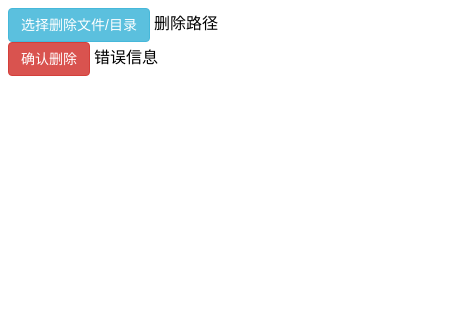
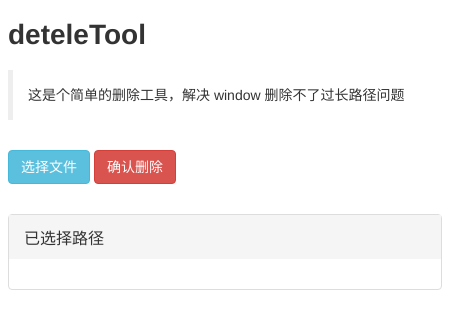
Before and after one commit to eminoda/deleteTool, an Electron app: page index.html in a window 450 px wide. Drawn offline with Linux system fonts and the light colour scheme; no server answers; files whose address does not match are found by name.

Commit message:
update #css

```diff
--- a/css/index.css
+++ b/css/index.css
@@ -1,3 +1,22 @@
+body {
+	font-size: 14px;
+	color: #333;
+	font-family: 'Helvetica Neue', Helvetica, Arial, sans-serif;
+}
+.title {
+	font-size: 36px;
+	margin-top: 20px;
+	margin-bottom: 10px;
+}
+.line {
+	margin-top: 30px;
+}
+.bg {
+	color: #333;
+	padding: 15px;
+	margin: 0;
+	line-height: 1.42857143;
+}
 button {
 	padding: 10px 16px;
 	font-size: 18px;
@@ -33,8 +52,26 @@ button {
 	background-color: #d9534f;
 	border-color: #d43f3a;
 }
-.line {
+
+.panel {
+	border: 1px solid #ddd;
+	border-radius: 4px;
+	margin-top: 30px;
 }
-.message {
+.panel-heading {
+	background-color: #f5f5f5;
+	padding: 10px 15px;
+	font-size: 16px;
+}
+.panel-body {
+	padding: 15px 15px;
+}
+#errorMessage {
+	background-color: #fff;
+	margin-left: 30px;
+	padding: 6px;
+	color: #d9534f;
+	font-size: 16px;
+	line-height: 20px;
 	display: inline-block;
 }
--- a/index.html
+++ b/index.html
@@ -9,20 +9,20 @@
 	</head>
 	<body>
 		<div class="wrap">
+			<h1 class="titel">deteleTool</h1>
+			<div class="bg" style="border-left: 5px solid #eee;">这是个简单的删除工具，解决 window 删除不了过长路径问题</div>
 			<div class="line">
-				<button class="open" id="openFile">选择删除文件/目录</button>
-				<div class="message">
-					<div class="title">
-						删除路径
-						<span id="deletePath"></span>
-					</div>
+				<button class="open" id="openFile">选择文件</button>
+				<button class="delete" id="deleteFile">确认删除</button>
+				<span id="errorMessage"></span>
+			</div>
+
+			<div class="panel">
+				<div class="panel-heading">
+					已选择路径
 				</div>
-			</div>
-			<div>
-				<button class="delete" id="openFile">确认删除</button>
-				<div class="message">
-					<div class="title">错误信息</div>
-					<p id="errorMessage"></p>
+				<div class="panel-body">
+					<span id="deletePath"></span>
 				</div>
 			</div>
 		</div>
--- a/js/index.js
+++ b/js/index.js
@@ -12,6 +12,7 @@ $('#openFile').click(() => {
 
 // 删除文件
 $('#deleteFile').click(() => {
+	$('#deletePath').text('');
 	ipcRenderer.send('sendToMain', {
 		event: 'deleteFile',
 		data: {
@@ -29,6 +30,6 @@ ipcRenderer.on('sendToRender', (event, arg) => {
 			document.getElementById('deletePath').innerText = '删除成功';
 		}
 	} else {
-		$('#errorMessage').text(arg.message);
+		$('#errorMessage').text(`错误信息：` + arg.message);
 	}
 });
```
Also changed, not shown: main.js (+4 -3 lines).
